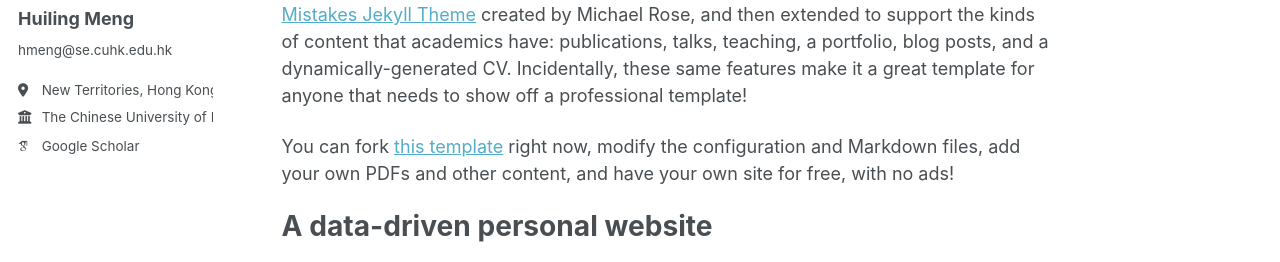
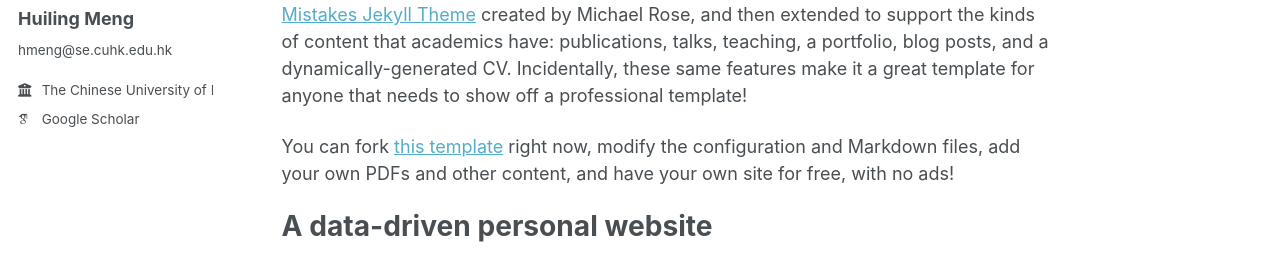
Before and after one commit to huilingmeng/huilingmeng.github.io, a Jekyll site: the page built from _pages/about.md, in a window 1280 px wide. Shown: the part 278-540 px from the top of the page. Built offline with Jekyll 4.4.1, drawn with Linux system fonts in a browser that asks for light colours; some web fonts are replaced; a script bundle is joined from its source files by our own code; library files that are not in the unit come from our copies.

Commit message:
Update _config.yml

```diff
--- a/_config.yml
+++ b/_config.yml
@@ -28,7 +28,7 @@ author:
   # pronouns         : # example: "she/her"
   bio              : "hmeng@se.cuhk.edu.hk"
 
-  location         : "New Territories, Hong Kong SAR"
+  # location         : "New Territories, Hong Kong SAR"
   employer         : "The Chinese University of Hong Kong"
   # uri              : # URL
   # email            : "hmeng@se.cuhk.edu.hk"
```
